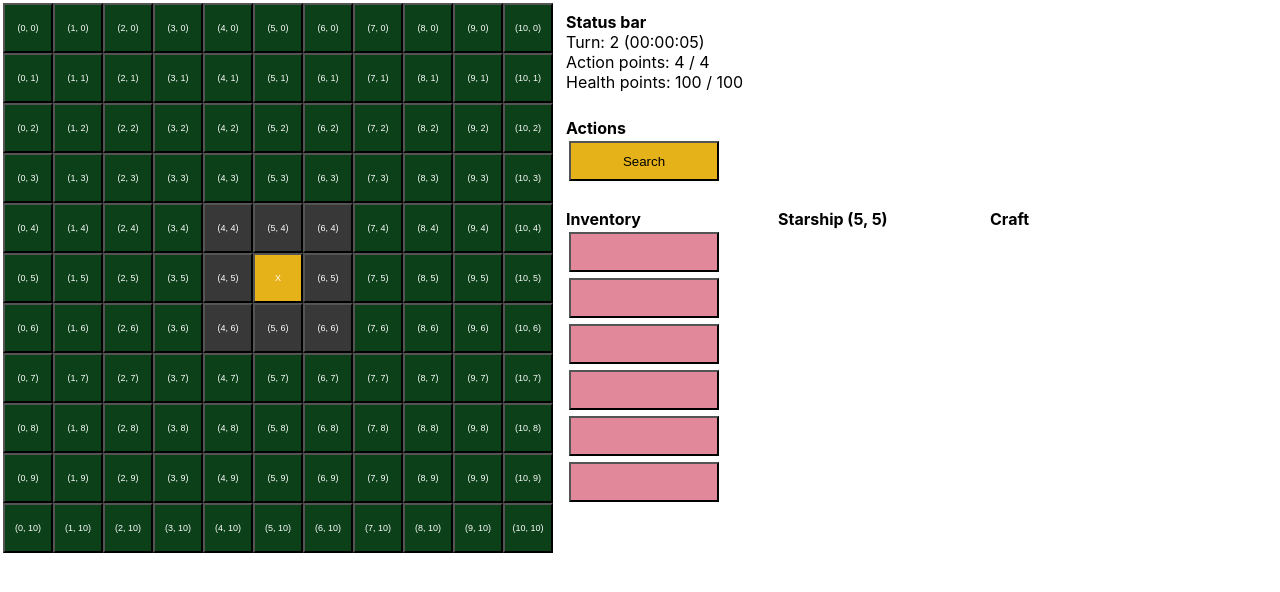
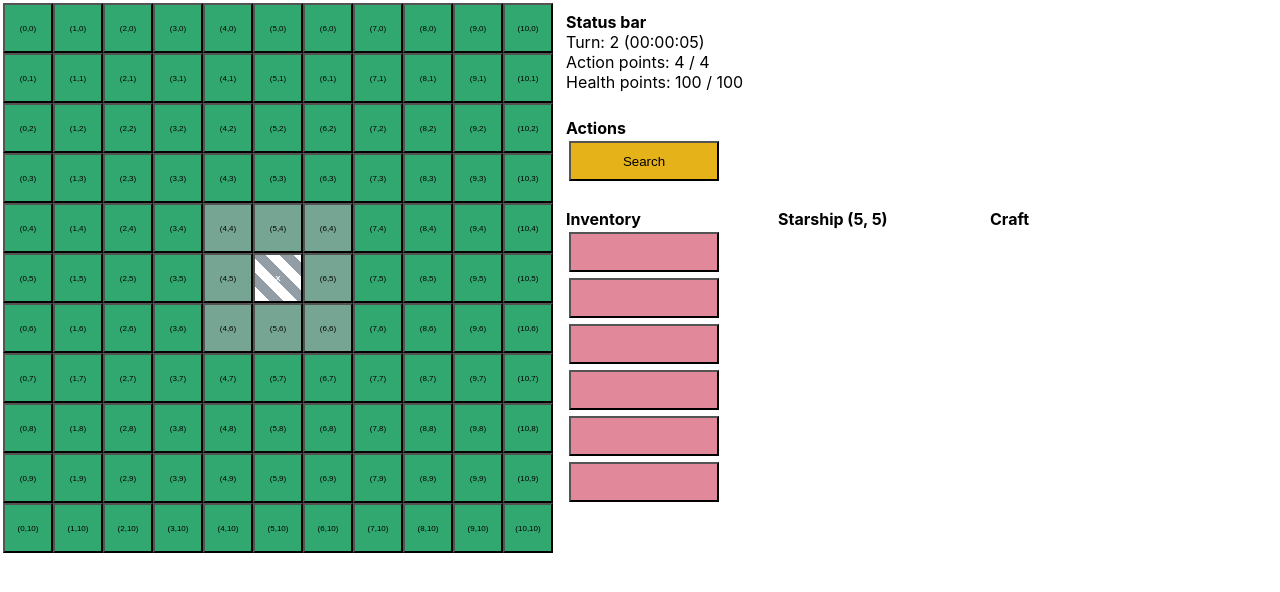
Before and after one commit to mew-the-cat/escape-velocity, a React (Create React App) app: page / in a window 1280 px wide. Shown: the top 592 px of the page. Built offline with nearby package versions, Linux system fonts and the light colour scheme.

Commit message:
Polish tile visuals, fix grid misalignment bug

```diff
--- a/src/components/CellTile.js
+++ b/src/components/CellTile.js
@@ -1,36 +1,14 @@
 import React from "react";
 import { TILETYPE_REGISTRY } from "../models/TILETYPE_REGISTRY";
+import styled from "styled-components/macro";
 
-export class CellTile extends React.Component {
-  render() {
-    let tileCssClass = "tile";
-    let tileLabel =
-      "(" + this.props.coords.x + ", " + this.props.coords.y + ")";
-
-    switch (this.props.type.name) {
-      case TILETYPE_REGISTRY[0].name:
-        tileCssClass += "-forest";
-        break;
-      case TILETYPE_REGISTRY[1].name:
-        tileCssClass += "-starship";
-        break;
-      case TILETYPE_REGISTRY[2].name:
-        tileCssClass += "-impactclearing";
-        break;
-      default:
-        tileCssClass += "";
-        break;
-    }
-
-    if (this.props.characters.length !== 0) {
-      tileCssClass += "-player";
-      tileLabel = "X";
-    }
-
-    return (
-      <button className={tileCssClass} onClick={this.props.onClick}>
-        {tileLabel}
-      </button>
-    );
-  }
-}
+export const CellTile = styled.button`
+  width: 50px;
+  height: 50px;
+  font-size: ${(props) => props.characters.length ===0 ? "8px" : "8px"};
+  background: ${(props) => props.characters.length ===0 ? props.type.color : "repeating-linear-gradient(45deg, white, white 10px, " + props.type.color + " 10px,  " + props.type.color + " 20px)"};
+  color: ${(props) => props.characters.length ===0 ? "black" : "white"};
+  font-weight: ${(props) => props.characters.length ===0 ? "normal" : "bold"};
+  border: ${(props) => props.characters.length ===0 ? "1px black" : "3px white"}
+  border-collapse: collapse;
+`;
--- a/src/components/Map.js
+++ b/src/components/Map.js
@@ -14,7 +14,9 @@ export class Map extends React.Component {
             type={this.props.tiles[col][row].type}
             characters={this.props.tiles[col][row].characters}
             onClick={handleClickTileBound}
-          />
+          >
+            {this.props.tiles[col][row].characters.length !== 0 ? "X" : "(" + col + "," + row + ")"}
+          </CellTile>
         );
       }
       Cells.push(<br key={"LineBreak" + row} />);
--- a/src/models/TILETYPE_REGISTRY.js
+++ b/src/models/TILETYPE_REGISTRY.js
@@ -1,8 +1,7 @@
 import { Tiletype } from "./Tiletype.js";
 
 export const TILETYPE_REGISTRY = [
-  new Tiletype(0, "Forest"),
-  new Tiletype(1, "Starship"),
-  new Tiletype(2, "Impact Cleaning"),
-  new Tiletype(3, "Clearing"),
+  new Tiletype(0, "Forest", "#32a871"),
+  new Tiletype(1, "Starship", "#929da6"),
+  new Tiletype(2, "Impact Cleaning", "#76a693"),
 ];
--- a/src/models/Tiletype.js
+++ b/src/models/Tiletype.js
@@ -1,6 +1,7 @@
 export class Tiletype {
-  constructor(id, name) {
+  constructor(id, name, color) {
     this.id = id;
     this.name = name;
+    this.color = color;
   }
 }
--- a/src/styles/App.css
+++ b/src/styles/App.css
@@ -1,51 +1,3 @@
-.tile-forest {
-  width: 50px;
-  height: 50px;
-  font-size: 9px;
-  background-color: rgb(11, 64, 25);
-  color: white;
-}
-
-.tile-forest-player {
-  width: 50px;
-  height: 50px;
-  font-size: 9px;
-  background-color: rgb(230, 178, 25);
-  color: white;
-}
-
-.tile-starship {
-  width: 50px;
-  height: 50px;
-  font-size: 9px;
-  background-color: rgb(110, 60, 60);
-  color: white;
-}
-
-.tile-starship-player {
-  width: 50px;
-  height: 50px;
-  font-size: 9px;
-  background-color: rgb(230, 178, 25);
-  color: white;
-}
-
-.tile-impactclearing {
-  width: 50px;
-  height: 50px;
-  font-size: 9px;
-  background-color: rgb(56, 56, 56);
-  color: white;
-}
-
-.tile-impactclearing-player {
-  width: 50px;
-  height: 50px;
-  font-size: 9px;
-  background-color: rgb(230, 178, 25);
-  color: white;
-}
-
 .aux-window {
   width: 200px;
   padding: 10px 0px 0px 10px;
```
